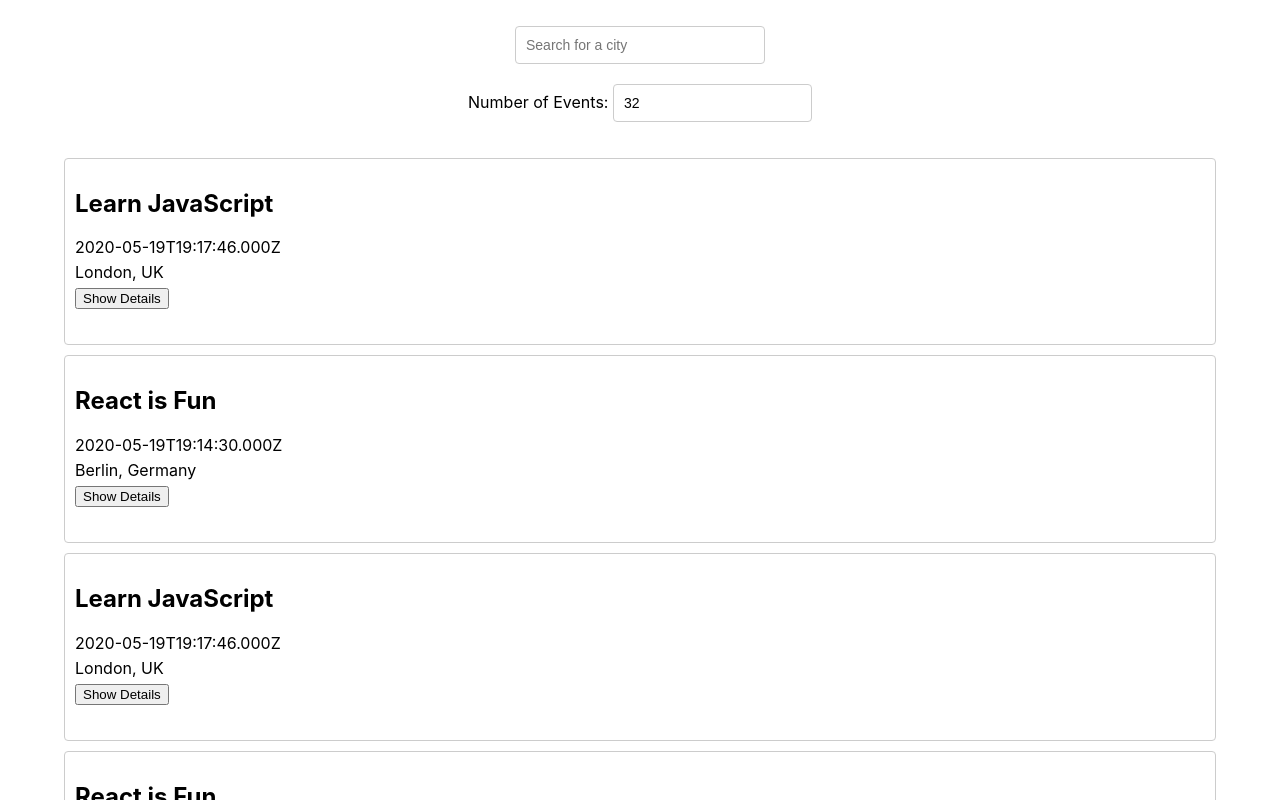
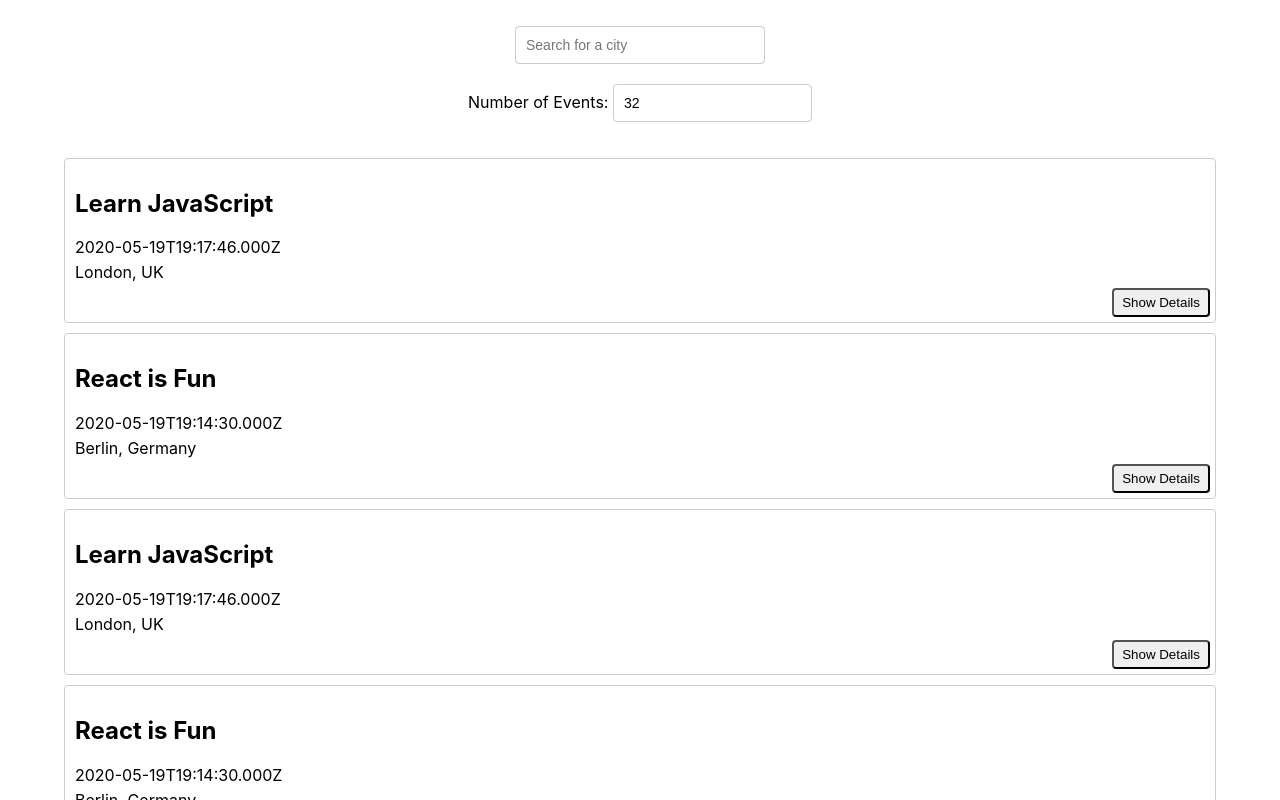
Before and after one commit to oejennings/meet, a React (Create React App) app: page / in a window 1280 px wide. Shown: the top 800 px of the page. Built offline with nearby package versions, Linux system fonts and the light colour scheme.

Commit message:
End to End test for 2nd scenario

```diff
--- a/src/components/Event.js
+++ b/src/components/Event.js
@@ -10,7 +10,7 @@ const Event = ({ event }) => {
         <p>{event.created}</p>
         <p>{event.location}</p>
         <button
-          className="detailsbtn"
+          className="details-btn"
           onClick= {() => {
             setShowDetails(!showDetails)
           }}
```
Also changed, not shown: 1 other file (tests, documents, lock files or other folders).
